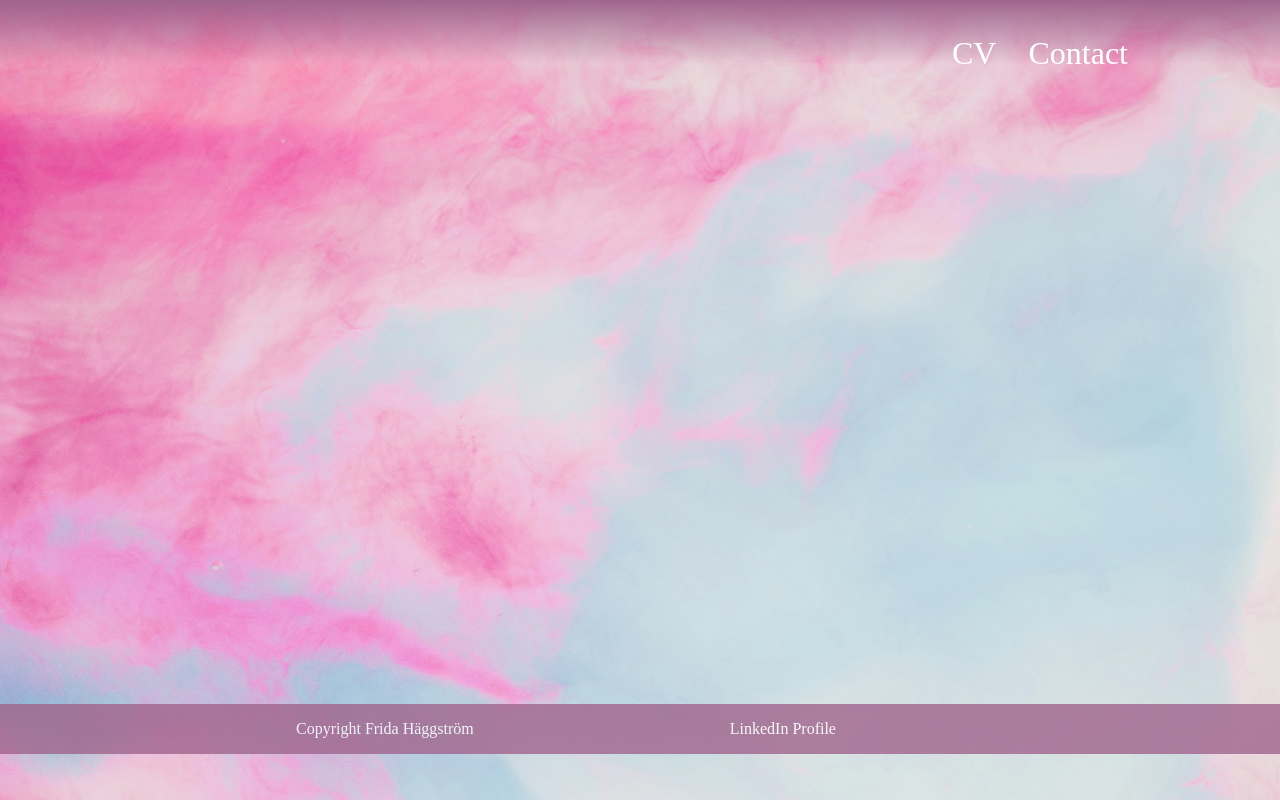
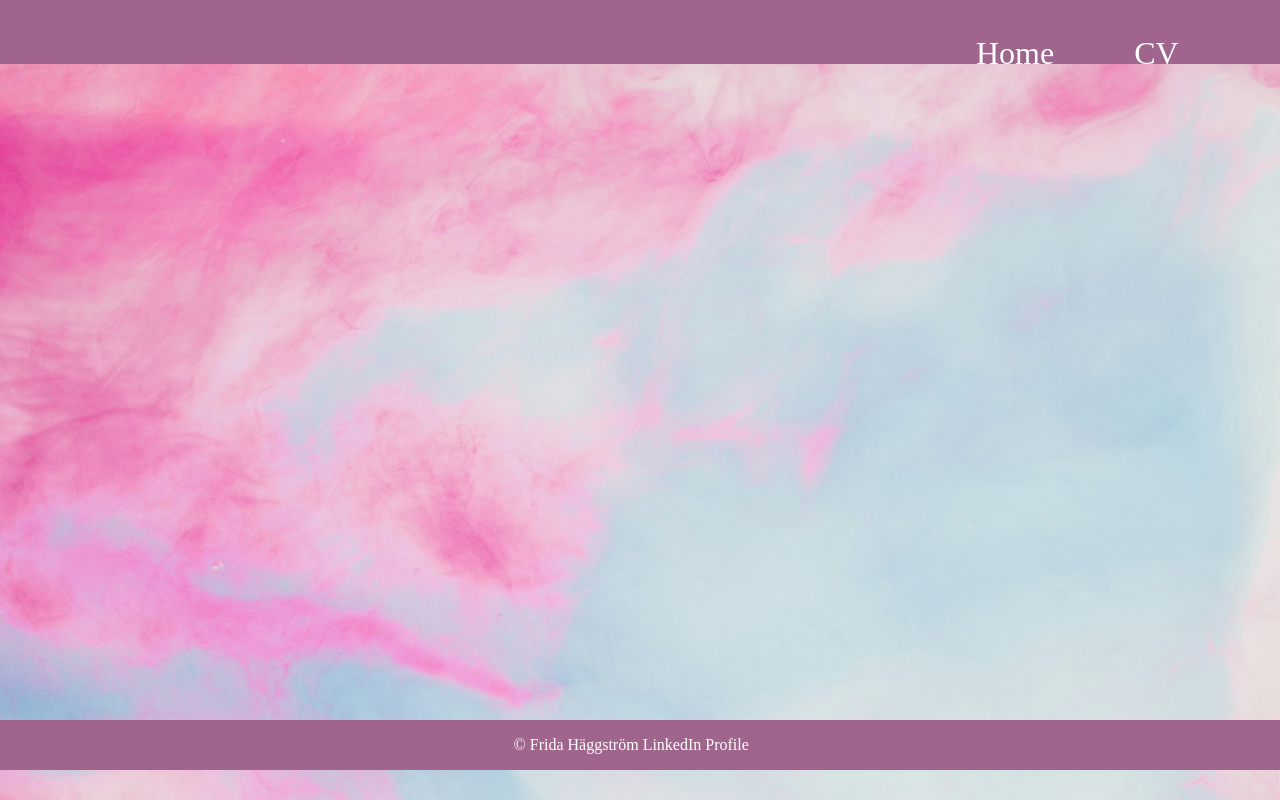
Before and after one commit to FridaHaggstromIths/CV, a Vue app: page / in a window 1280 px wide. Built offline with nearby package versions, Linux system fonts and the light colour scheme.

Commit message:
Routerlänk navbar, footerlänk, försökt länka i index.js

```diff
--- a/src/components/FooterComponent.vue
+++ b/src/components/FooterComponent.vue
@@ -2,8 +2,10 @@
   <footer>
     <div>
       <ul>
-        <li class="footerlist">Copyright Frida Häggström</li>
-        <li class="footerlist">LinkedIn Profile</li>
+
+        <a class="footerlink" href="https://www.linkedin.com/in/frida-h%C3%A4ggstr%C3%B6m-a7a149105/">&copy; Frida
+          Häggström LinkedIn Profile
+        </a>
       </ul>
     </div>
   </footer>
@@ -12,7 +14,6 @@
 
 
 <style scoped>
-/*FOOTER*/
 footer {
   display: flex;
   grid-area: footer;
@@ -20,25 +21,21 @@ footer {
   padding: 0;
   color: white;
   font-size: 1em;
-  opacity: 80%;
+  /* opacity: 80%; */
   padding-bottom: 0%;
 }
 
-.footerlist {
+.footerlink {
   color: #ffffff;
   list-style: none;
   margin-top: 3%;
-  margin-left: 20vw;
+  margin-left: 37vw;
   display: inline;
-
+  text-decoration: none;
 
 }
 
-/* .footerlist2 {
-  color: #ffffff;
-  list-style: none;
-  margin-left: 70vh;
-} */
-
-/*--------------------------*/
+.footerlink:hover {
+  color: #3e0c3f;
+}
 </style>
--- a/src/components/NavComponent.vue
+++ b/src/components/NavComponent.vue
@@ -1,24 +1,31 @@
 
 
-<!---NAVBAR-->
+<script setup>
+import { RouterLink, RouterView } from 'vue-router'
+</script>
+
+
 <template>
   <header>
     <nav>
       <ul class="ul-navlink">
-        <li class="navlink"><a href="#">CV</a></li>
-        <li class="navlink"><a href="#">Contact</a></li>
+        <RouterLink class="navlink" to="/">Home</RouterLink>
+        <RouterLink class="navlink" to="/">CV</RouterLink>
       </ul>
     </nav>
   </header>
+  <RouterView />
 </template>
 
+
+
 <style scoped>
-/* NAV M. LÄNKAR*/
 nav {
   grid-area: nav;
   position: sticky;
   width: 100%;
-  background-image: linear-gradient(#A0658D, rgba(0, 0, 0, 0));
+  background-color: #A0658D;
+  /* background-image: linear-gradient(#A0658D, rgba(0, 0, 0, 0)); */
   font-size: 2em;
   margin: 0%;
   padding-bottom: 5%;
@@ -32,18 +39,16 @@ nav {
   top: 5%
 }
 
-a,
+
 .navlink {
   text-decoration: none;
   display: inline;
   color: #ffffff;
   list-style-type: none;
-  margin: 1vh;
+  margin: 5vh;
 }
 
-li a:hover {
-  color: #000000;
+.navlink:hover {
+  color: #3e0c3f;
 }
-
-/*--------------------------*/
 </style>
--- a/src/components/PictureCompanent.vue
+++ b/src/components/PictureCompanent.vue
@@ -10,6 +10,6 @@
 div {
   grid-area: item1;
   width: 100%;
-  height: 80vh;
+  height: 82vh;
 }
 </style>
--- a/src/router/index.js
+++ b/src/router/index.js
@@ -1,5 +1,6 @@
 import { createRouter, createWebHistory } from 'vue-router'
 import HomeView from '../views/HomeView.vue'
+/* import CvView from "../views/CvView.vue" */
 
 const router = createRouter({
   history: createWebHistory(import.meta.env.BASE_URL),
@@ -12,7 +13,7 @@ const router = createRouter({
     {
       path: "/CvView",
       name: "CvView",
-      component: () => import("..views/CvView.vue")
+      /*  component: () => import("..views/CvView.vue") */
     }
   ]
 })
```
Also changed, not shown: public/Kompetenser.json (renamed from Kompetenser.json).
